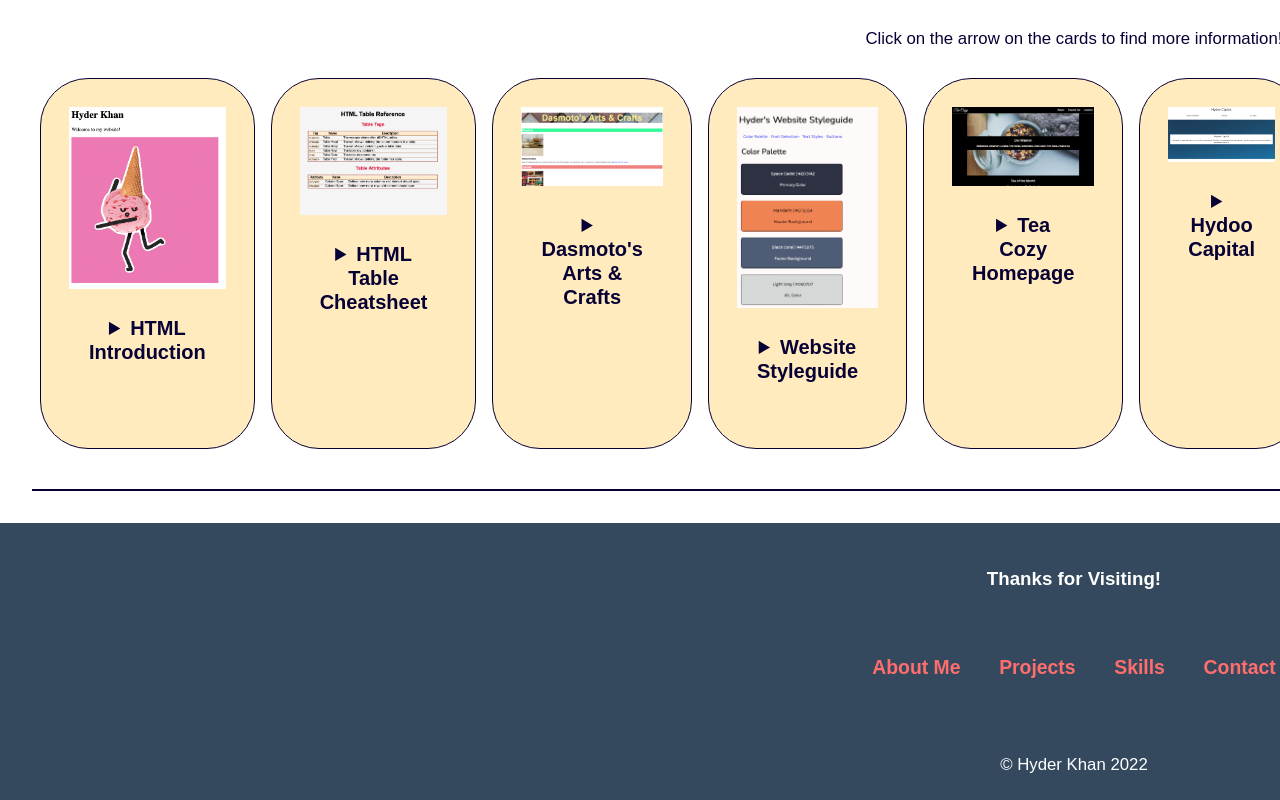
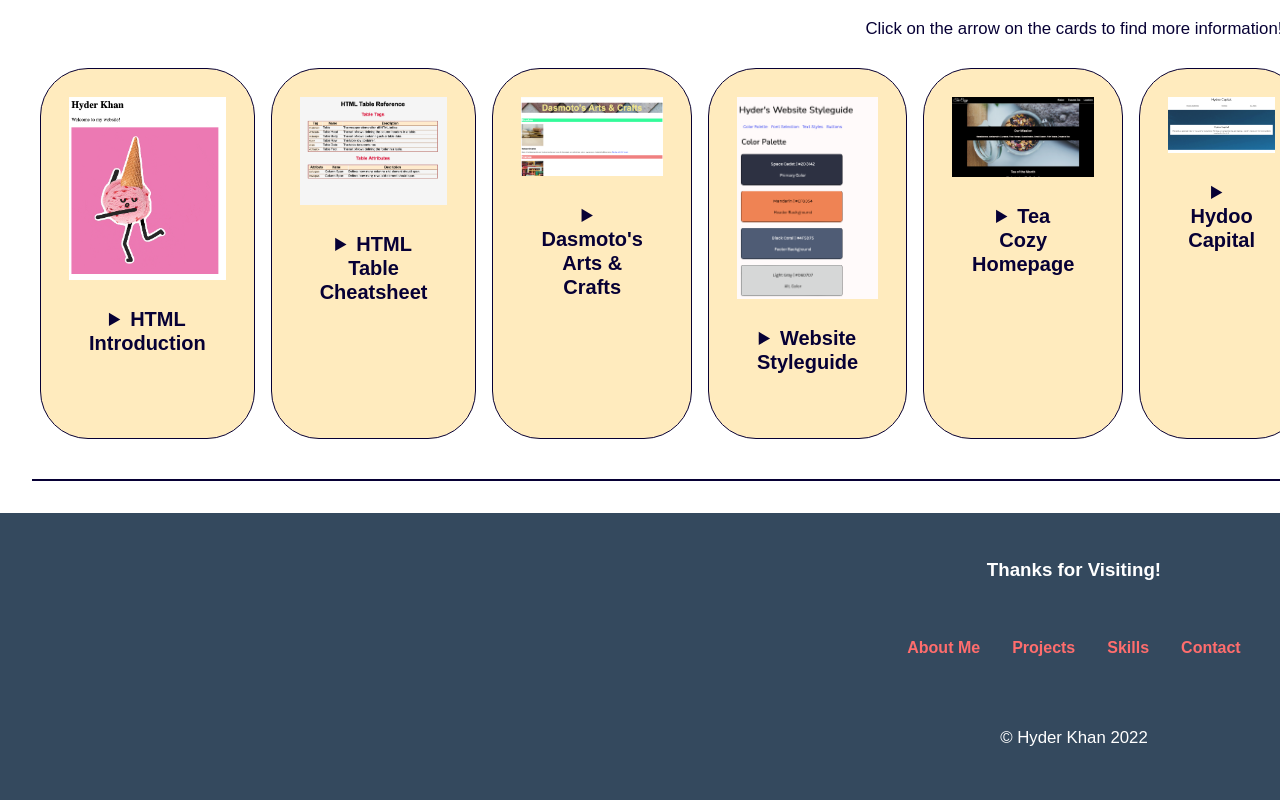
Before and after one commit to hyderskhan/Project_Portfolio-Project, a plain HTML site: page index.html in a window 1280 px wide. Shown: the part 1785-2585 px from the top of the page. After the commit the page ends 2558 px from the top, so only its background shows below. Drawn offline with Linux system fonts and the light colour scheme; a web font is replaced by a local one.

Commit message:
Update style.css

```diff
--- a/style.css
+++ b/style.css
@@ -53,7 +53,7 @@ header {
     align-items: flex-end;
     justify-content: flex-end;
     line-height: 2.5em;
-    font-size: 1.1em;
+    font-size: 1em;
 }
 
 a {
@@ -344,7 +344,7 @@ footer .navigation-item {
     margin-block-end: 0.5em;
     margin-inline-start: 0px;
     margin-inline-end: 0px;
-    font-size: 1.1em;
+    font-size: 1em;
 }
 
 ul {
```
